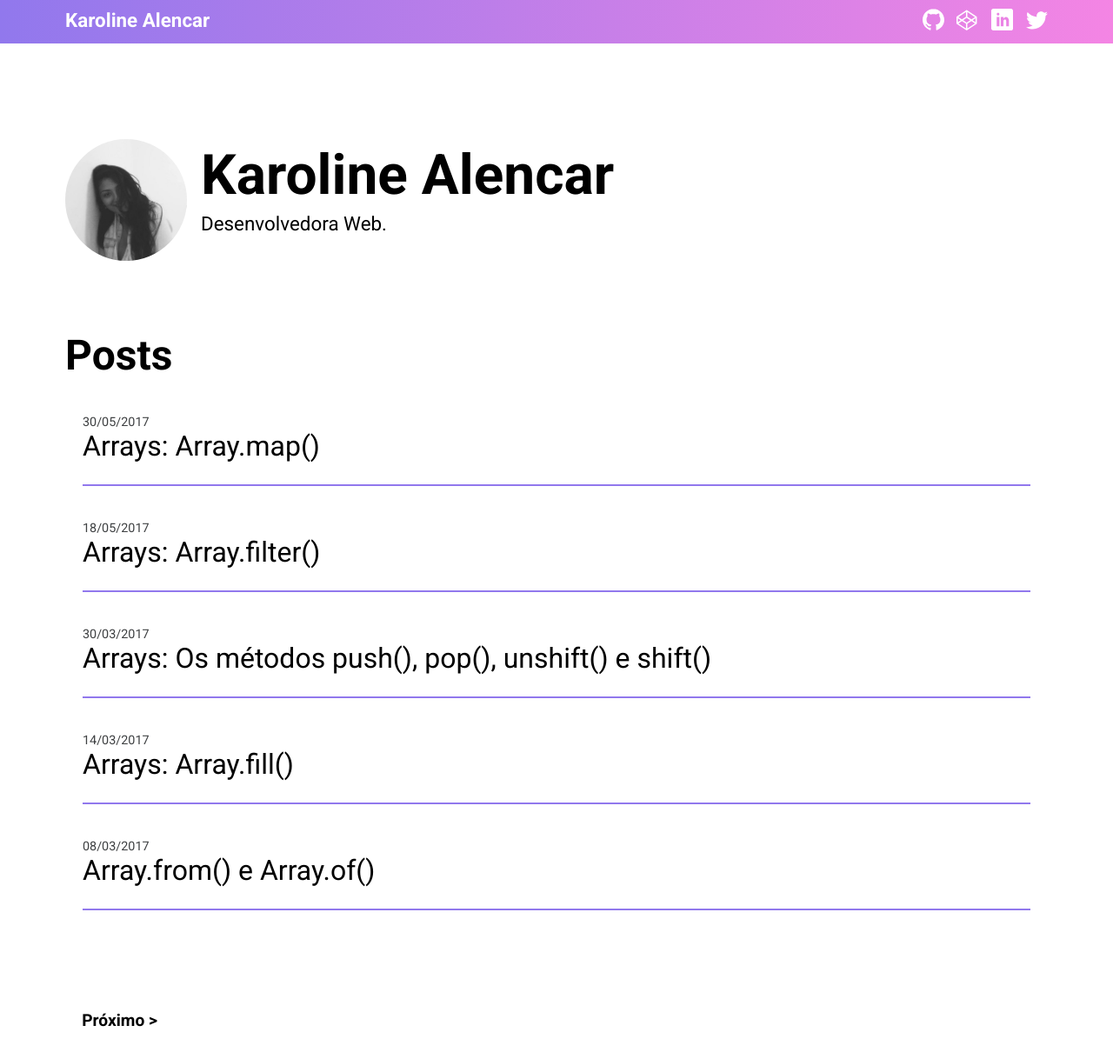
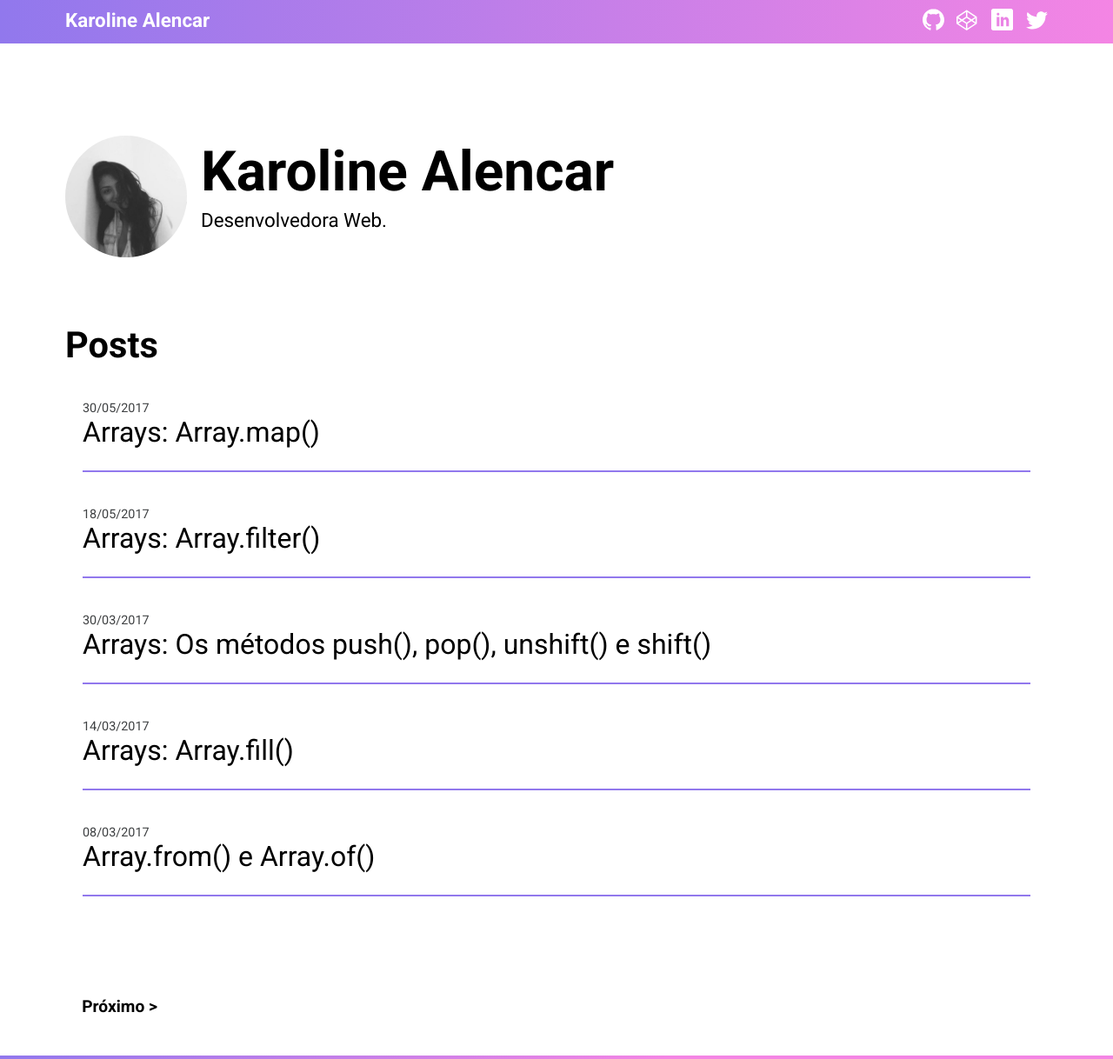
Before and after one commit to karolinedealencar/karolinedealencar.com.br, a Jekyll site: the page built from index.html, in a window 1280 px wide. Shown: the whole page at 87% size. Built offline with Jekyll 4.4.1, drawn with Linux system fonts in a browser that asks for light colours; the list of posts is cut into pages by our own code.

Commit message:
ajustes responsivo

```diff
--- a/_sass/_layout.scss
+++ b/_sass/_layout.scss
@@ -1,7 +1,7 @@
 .container {
   margin: 0 auto;
   padding: 10px 20px;
-  @media (min-width: 768px) {
+  @media (min-width: 991px) {
     width: 750px;
   }
 
--- a/_sass/_style.scss
+++ b/_sass/_style.scss
@@ -12,11 +12,20 @@
 }
 
 .header__title {
+  flex: 20%;
+
   display: inline;
   margin: 0;
   color: #fff;
   font-size: 1.4em;
   font-weight: bold;
+
+  transition: .2s ease-in-out;
+
+  &:hover {
+    transform: translateY(-2px);
+  }
+
 }
 
 .header__nav,
@@ -29,8 +38,17 @@
   padding-left: 5px;
   font-size: 1.2em;
 
-  @media (min-width: 768px) {
+  @media (min-width: 992px) {
     padding-left: 10px;
+  }
+
+}
+
+.header__icon {
+  transition: .2s ease-in-out;
+
+  &:hover {
+    transform: translateY(-4px);
   }
 
 }
@@ -39,19 +57,32 @@
 
 .about {
   width: 100%;
-  padding: 100px 0px;
+  padding: 4em 0;
+
   color: $color-secundary;
+  text-align: center;
+
+  @media (min-width: 992px) {
+    padding: 6em 0;
+    text-align: left;
+  }
+
 }
 
 .about__img {
-  float: left;
-
   height: 140px;
   width: 140px;
-  margin-right: 1em;
+  margin: 1em auto;
   overflow: hidden;
 
   border-radius: 50%;
+
+  @media (min-width: 992px) {
+    float: left;
+    margin: 0;
+    margin-right: 1em;
+  }
+
 }
 
 .about__title {
@@ -61,7 +92,7 @@
   font-size: 2.4em;
   line-height: 1em;
 
-  @media (min-width: 768px) {
+  @media (min-width: 992px) {
     margin: 10px 0;
     font-size: 4em;
   }
@@ -74,7 +105,7 @@
   color: $color-secundary;
   font-size: 1em;
 
-  @media (min-width: 768px) {
+  @media (min-width: 992px) {
     font-size: 1.4em;
   }
 
@@ -86,14 +117,19 @@
   margin: 10px 0;
 
   color: $color-secundary;
-  font-size: 3em;
+  font-size: 2em;
+
+  @media (min-width: 992px) {
+    font-size: 2.6em;
+  }
+
 }
 
 .posts__list {
   margin:  0;
   margin-bottom: 6em;
 
-  @media (min-width: 768px) {
+  @media (min-width: 992px) {
     margin:  0;
     margin-bottom: 6em;
   }
@@ -104,7 +140,7 @@
   color: $color-secundary;
   font-size: 2em;
 
-  @media (min-width: 768px) {
+  @media (min-width: 992px) {
     font-size: 3em;
   }
 
@@ -119,8 +155,13 @@
   margin: 0;
 
   color: $color-secundary;
-  font-size: 2em;
+  font-size: 1.4em;
   font-weight: bold;
+
+  @media (min-width: 992px) {
+    font-size: 2em;
+  }
+
 }
 
 .post__title--home {
@@ -143,6 +184,15 @@
   color: #3E4042;
   font-size: 0.9em;
   font-weight: lighter;
+}
+
+// FOOTER
+
+.footer {
+  height: 4px;
+  width: 100%;
+  margin-top: 1em;
+  background: linear-gradient(to right, #9178ED, #F485E4 60%);
 }
 
 // POST PAGE
@@ -170,7 +220,7 @@
     font-size: 1em;
     line-height: 1.6em;
 
-    @media (min-width: 768px) {
+    @media (min-width: 992px) {
       font-size: 1em;
     }
 
--- a/index.html
+++ b/index.html
@@ -51,3 +51,4 @@
   {% endif %}
   </div>
 </div>
+<footer class="footer"></footer>
```
Also changed, not shown: img/twitter.svg.
